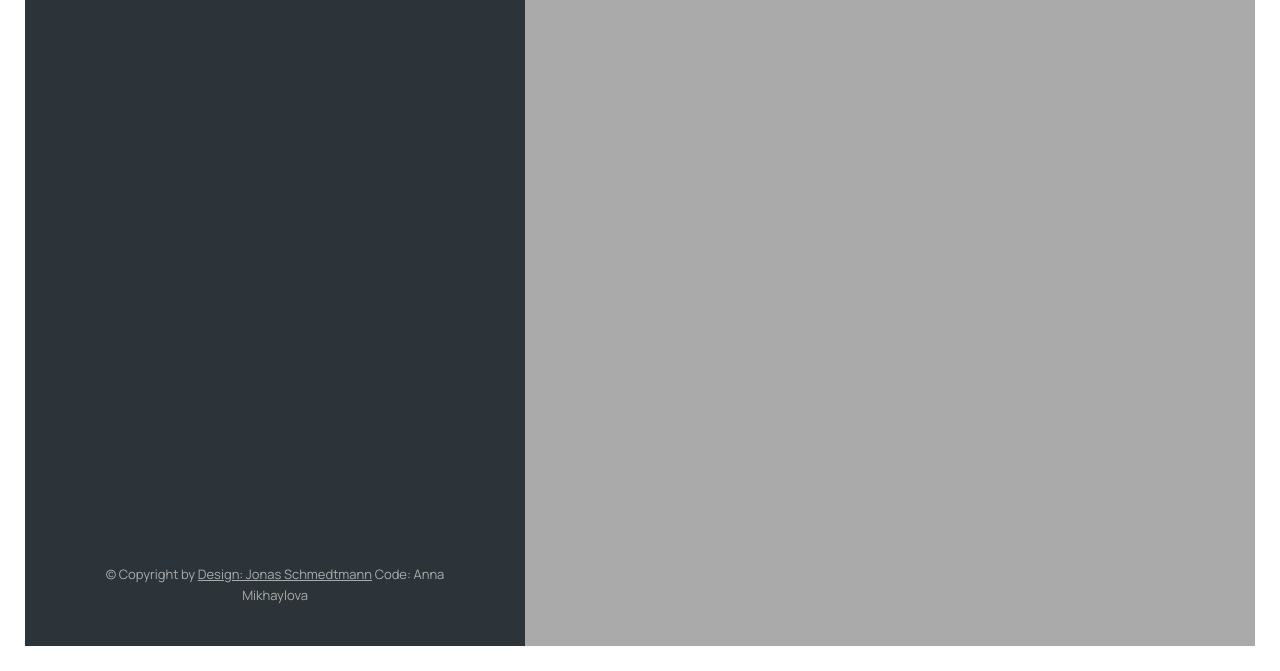
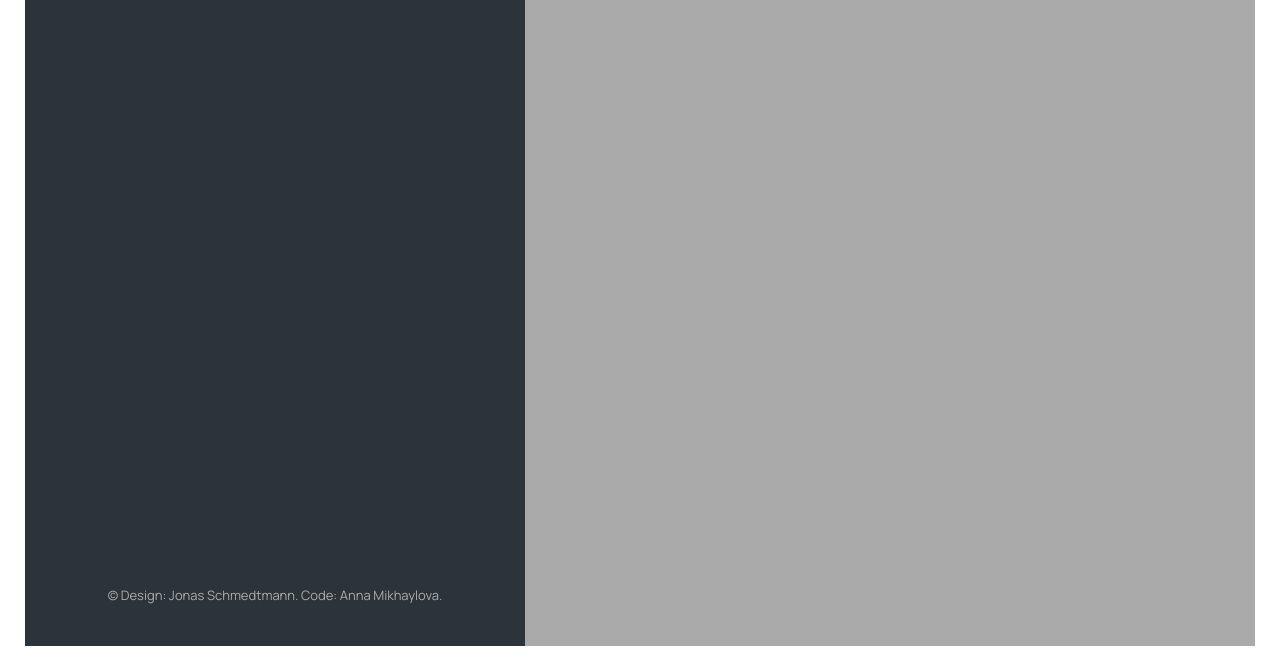
Before and after one commit to mishaann/mapty, a plain HTML site: page index.html in a window 1280 px wide. Shown: the part 129-800 px from the top of the page. Drawn offline with nearby package versions, Linux system fonts and the light colour scheme.

```diff
--- a/index.html
+++ b/index.html
@@ -119,14 +119,7 @@
       </ul>
 
       <p class="copyright">
-        &copy; Copyright by
-        <a
-          class="twitter-link"
-          target="_blank"
-          href="https://twitter.com/jonasschmedtman"
-          >Design: Jonas Schmedtmann</a
-        >
-        Code: Anna Mikhaylova
+        &copy; Design: Jonas Schmedtmann. Code: Anna Mikhaylova.
       </p>
     </div>
 
```
